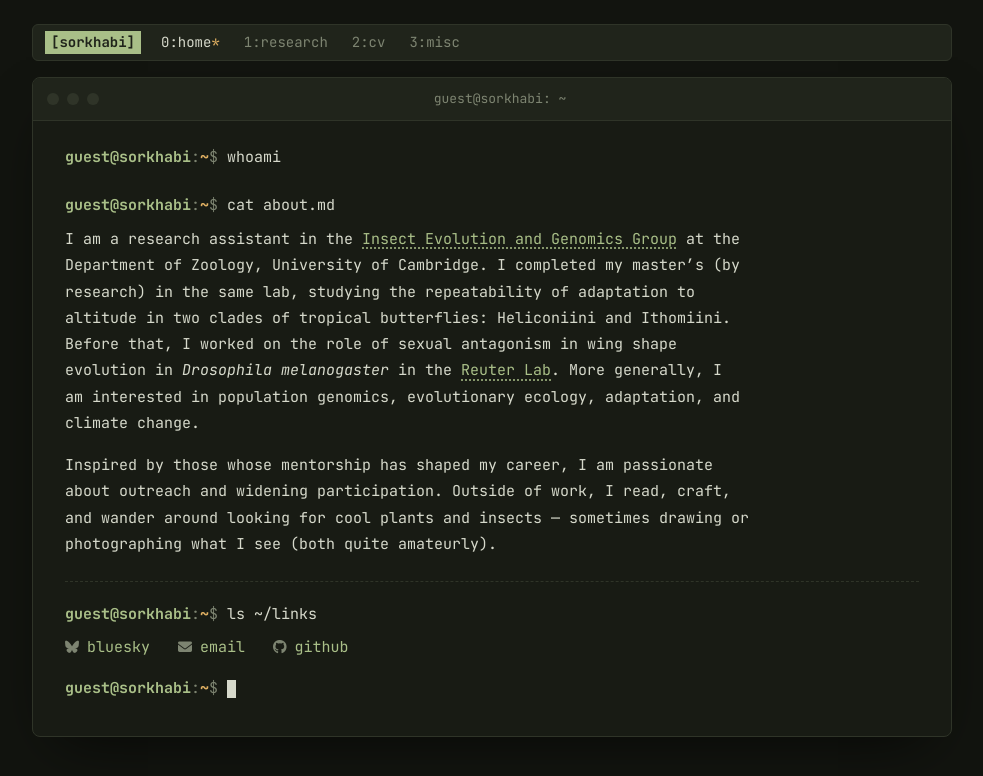
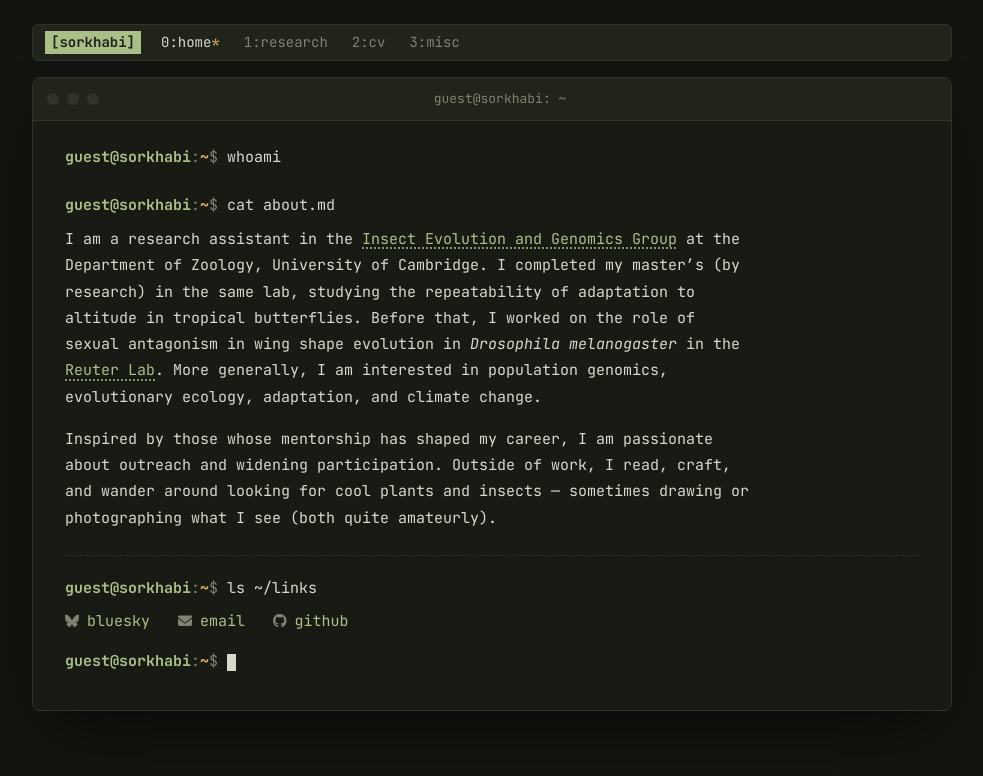
Before and after one commit to ssorkhabi/ssorkhabi.github.io, a Jekyll site: the page built from index.md, in a window 1280 px wide. Shown: the top 776 px of the page, without its empty margins (148-1131 px from the left). Built offline with Jekyll 4.4.1, drawn with Linux system fonts in a browser that asks for light colours.

Commit message:
changed description

```diff
--- a/index.md
+++ b/index.md
@@ -3,7 +3,7 @@
 title: Home
 ---
 
-I am a research assistant in the [Insect Evolution and Genomics Group](https://www.heliconius.zoo.cam.ac.uk/){:target="_blank"} at the Department of Zoology, University of Cambridge. I completed my master's (by research) in the same lab, studying the repeatability of adaptation to altitude in two clades of tropical butterflies: Heliconiini and Ithomiini. Before that, I worked on the role of sexual antagonism in wing shape evolution in *Drosophila melanogaster* in the [Reuter Lab](https://reuterlab.github.io/). More generally, I am interested in population genomics, evolutionary ecology, adaptation, and climate change.
+I am a research assistant in the [Insect Evolution and Genomics Group](https://www.heliconius.zoo.cam.ac.uk/){:target="_blank"} at the Department of Zoology, University of Cambridge. I completed my master's (by research) in the same lab, studying the repeatability of adaptation to altitude in tropical butterflies. Before that, I worked on the role of sexual antagonism in wing shape evolution in *Drosophila melanogaster* in the [Reuter Lab](https://reuterlab.github.io/). More generally, I am interested in population genomics, evolutionary ecology, adaptation, and climate change.
 {: .lighter}
 
 Inspired by those whose mentorship has shaped my career, I am passionate about outreach and widening participation. Outside of work, I read, craft, and wander around looking for cool plants and insects — sometimes drawing or photographing what I see (both quite amateurly).
```
